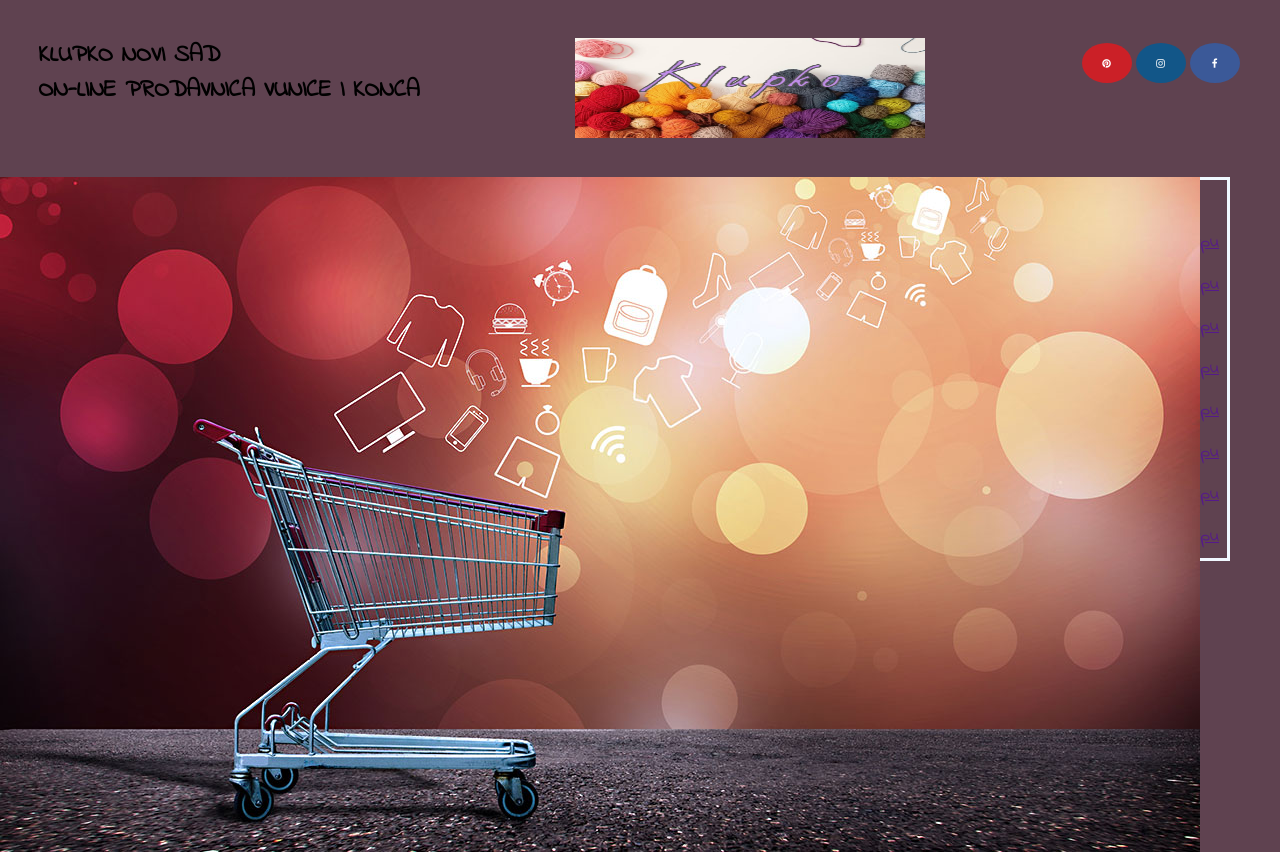
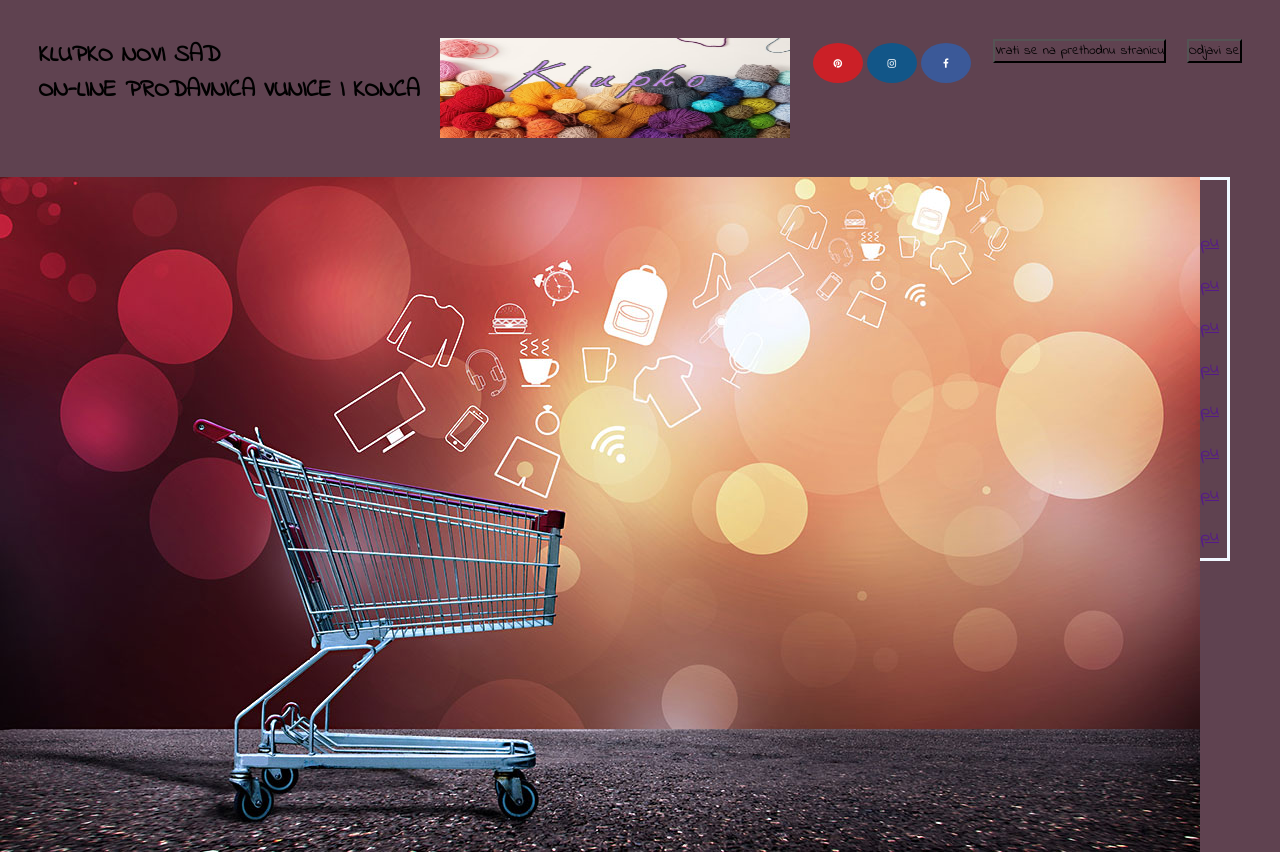
Before and after one commit to DraganaR80/DraganaReljicZadatak2, a PHP site: page /view/order.php in a window 1280 px wide. Run offline with PHP 8.4, Linux system fonts and the light colour scheme; data that the repository does not hold is empty.

Commit message:
ko radi taj i gresi

```diff
--- a/css/order.css
+++ b/css/order.css
@@ -14,7 +14,6 @@ position: absolute;
 
 }
 
-
 .tabela{
 
 border: solid 3px;
--- a/view/header.php
+++ b/view/header.php
@@ -23,5 +23,17 @@ ON-LINE PRODAVNICA VUNICE I KONCA</h2>
     <a href="#" class="fa fa-facebook"></a>
     <a href="#" class="fa fa-instagram"></a>
     <a href="#" class="fa fa-pinterest"></a>
+     </div>
+
+     <div class="return">
+    <form action="view/welcome.php" method="post">
+        <input type="submit" value="Vrati se na prethodnu stranicu" name="return" id="return">
+    </form>
+</div>
+
+     <div class="logout">
+    <form action="view/logout.php" method="post">
+        <input type="submit" value="Odjavi se" name="logout" id="logout">
+    </form>
+</div>
     </div>
-    </div>
--- /dev/null
+++ b/view/logout.php
@@ -0,0 +1,6 @@
+<?php
+
+session_start();
+session_destroy();
+header('Location: ../');
+exit();
```
